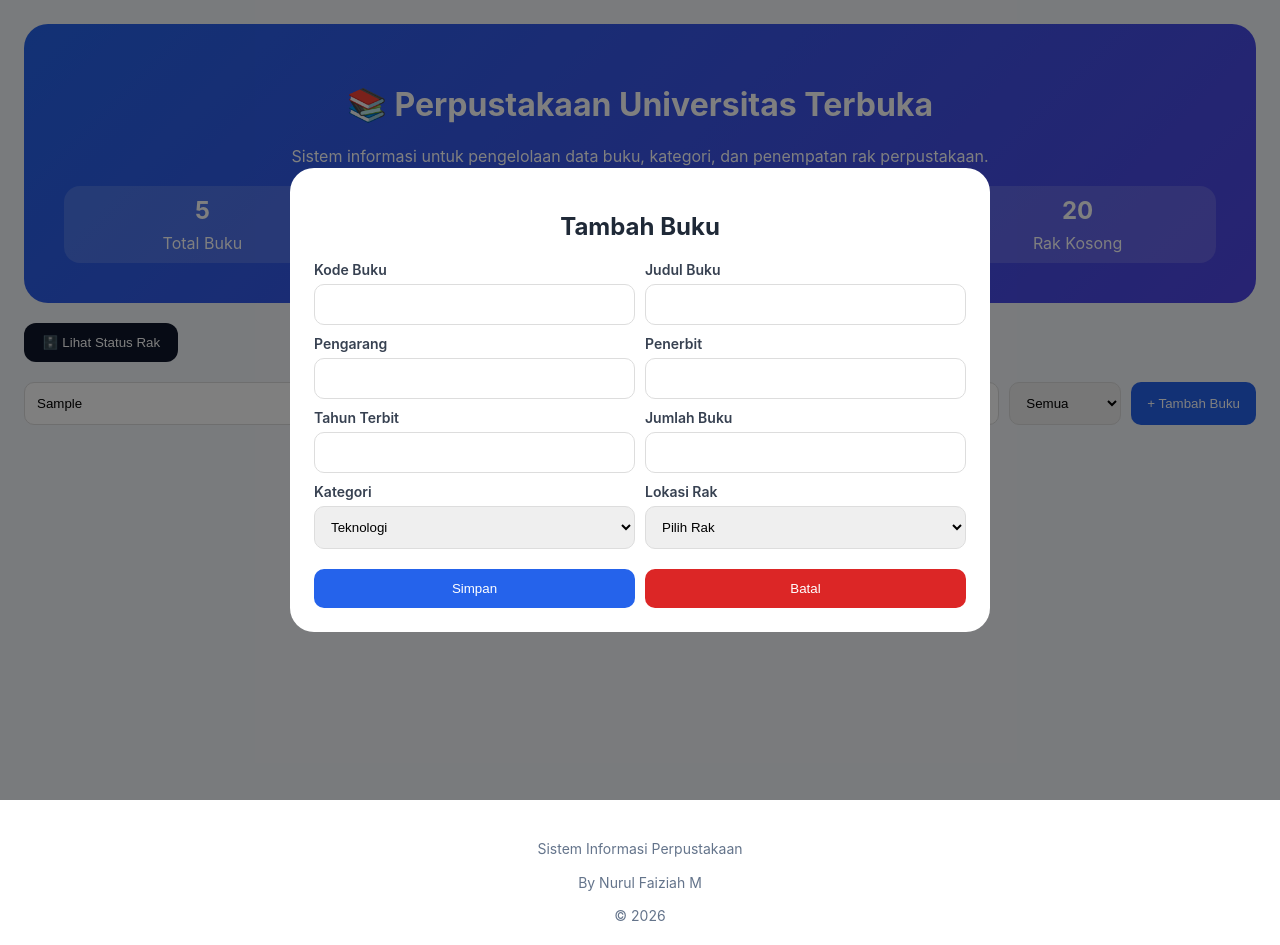
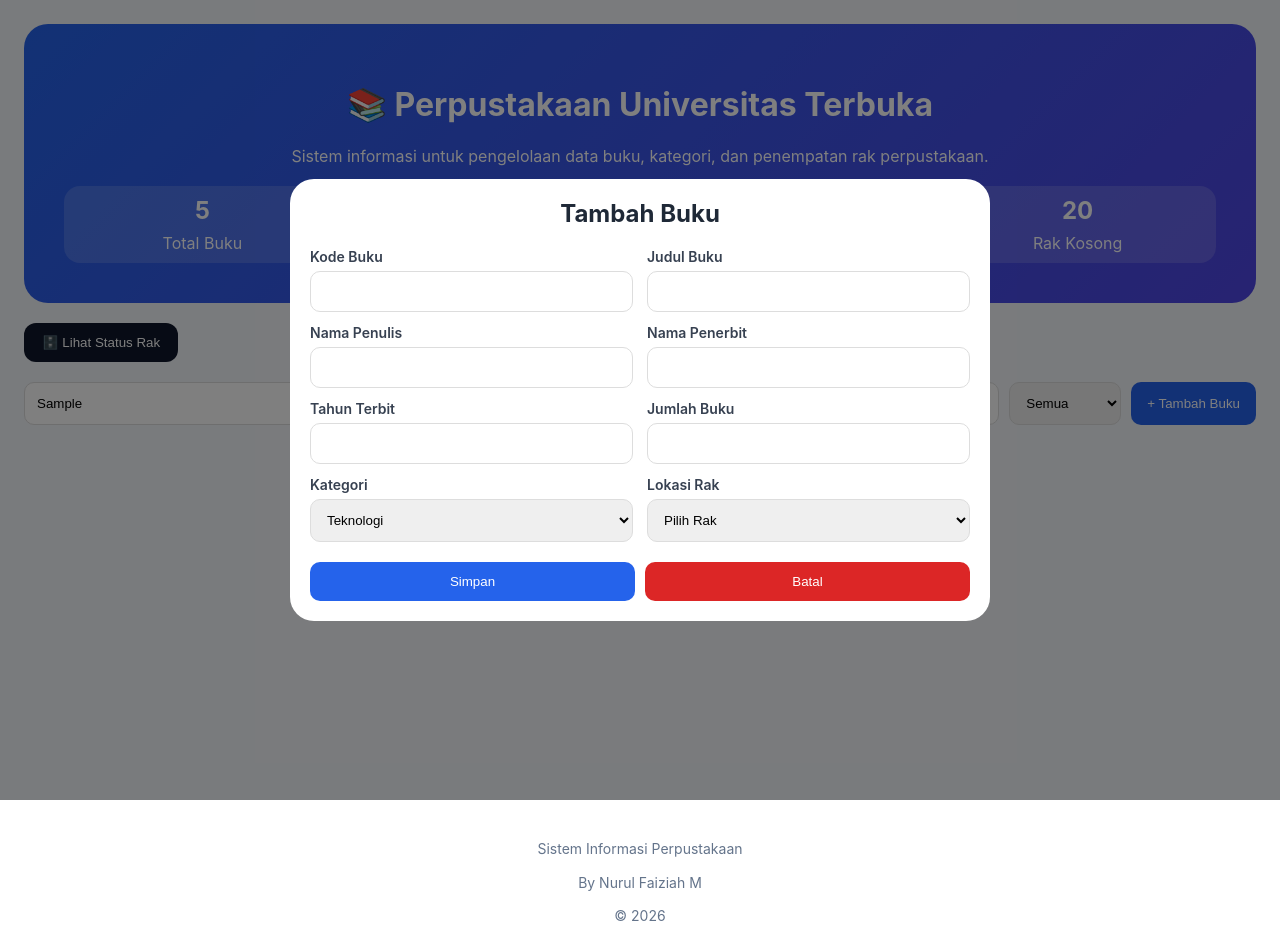
Before and after one commit to Nurulfaiziahm/data-buku, a Vue app: page / in a window 1280 px wide. Both pictures are taken after typing "Sample" into the empty fields and a click on the button "+ Tambah Buku". Built offline with nearby package versions, Linux system fonts and the light colour scheme.

Commit message:
Update form buku

```diff
--- a/src/App.vue
+++ b/src/App.vue
@@ -91,12 +91,12 @@
 
         <div class="row">
           <div class="form-group">
-            <label for="pengarang">Pengarang</label>
-            <input id="pengarang" v-model="form.pengarang" type="text" />
+            <label for="penulis">Nama Penulis</label>
+            <input id="penulis" v-model="form.penulis" type="text" />
           </div>
 
           <div class="form-group">
-            <label for="penerbit">Penerbit</label>
+            <label for="penerbit">Nama Penerbit</label>
             <input id="penerbit" v-model="form.penerbit" type="text" />
           </div>
         </div>
@@ -197,7 +197,7 @@ const defaultBooks = [
   {
     kodeBuku: "BK001",
     judulBuku: "Algoritma Pemrograman",
-    pengarang: "Abdul Kadir",
+    penulis: "Abdul Kadir",
     penerbit: "Andi",
     tahunTerbit: 2023,
     kategori: "Teknologi",
@@ -207,7 +207,7 @@ const defaultBooks = [
   {
     kodeBuku: "BK002",
     judulBuku: "Strategi Pembelajaran",
-    pengarang: "Syaiful Bahri",
+    penulis: "Syaiful Bahri",
     penerbit: "Rajawali",
     tahunTerbit: 2022,
     kategori: "Pendidikan",
@@ -217,7 +217,7 @@ const defaultBooks = [
   {
     kodeBuku: "BK003",
     judulBuku: "Pengantar Ekonomi",
-    pengarang: "Sadono Sukirno",
+    penulis: "Sadono Sukirno",
     penerbit: "Prenada",
     tahunTerbit: 2021,
     kategori: "Ekonomi",
@@ -227,7 +227,7 @@ const defaultBooks = [
   {
     kodeBuku: "BK004",
     judulBuku: "Hukum Bisnis",
-    pengarang: "Zaeni",
+    penulis: "Zaeni",
     penerbit: "RajaGrafindo",
     tahunTerbit: 2023,
     kategori: "Hukum",
@@ -237,7 +237,7 @@ const defaultBooks = [
   {
     kodeBuku: "BK005",
     judulBuku: "Laskar Pelangi",
-    pengarang: "Andrea Hirata",
+    penulis: "Andrea Hirata",
     penerbit: "Bentang",
     tahunTerbit: 2020,
     kategori: "Novel",
@@ -265,7 +265,7 @@ const oldKode = ref("");
 const form = reactive({
   kodeBuku: "",
   judulBuku: "",
-  pengarang: "",
+  penulis: "",
   penerbit: "",
   tahunTerbit: "",
   kategori: "Teknologi",
@@ -301,7 +301,7 @@ function openAddModal() {
   Object.assign(form, {
     kodeBuku: "",
     judulBuku: "",
-    pengarang: "",
+    penulis: "",
     penerbit: "",
     tahunTerbit: "",
     kategori: "Teknologi",
@@ -320,7 +320,7 @@ function saveBook() {
   if (
     !form.kodeBuku ||
     !form.judulBuku ||
-    !form.pengarang ||
+    !form.penulis ||
     !form.penerbit ||
     form.tahunTerbit === "" ||
     !form.kategori ||
@@ -500,22 +500,21 @@ button {
 }
 .modal {
   background: #fff;
-  padding: 24px;
   border-radius: 24px;
   width: 700px;
   max-width: 90%;
-  max-height: 90vh;
-  overflow-y: auto;
-  scrollbar-width: thin;
+  padding: 20px;
 }
 .row {
   display: grid;
   grid-template-columns: 1fr 1fr;
-  gap: 10px;
-  margin: 10px 0;
+  gap: 14px;
+  margin-bottom: 12px;
 }
 .modal h2 {
-  margin-bottom: 20px;
+  margin-top: 0;
+  margin-bottom: 16px;
+  text-align: center;
 }
 .modal .actions {
   display: flex;
```
